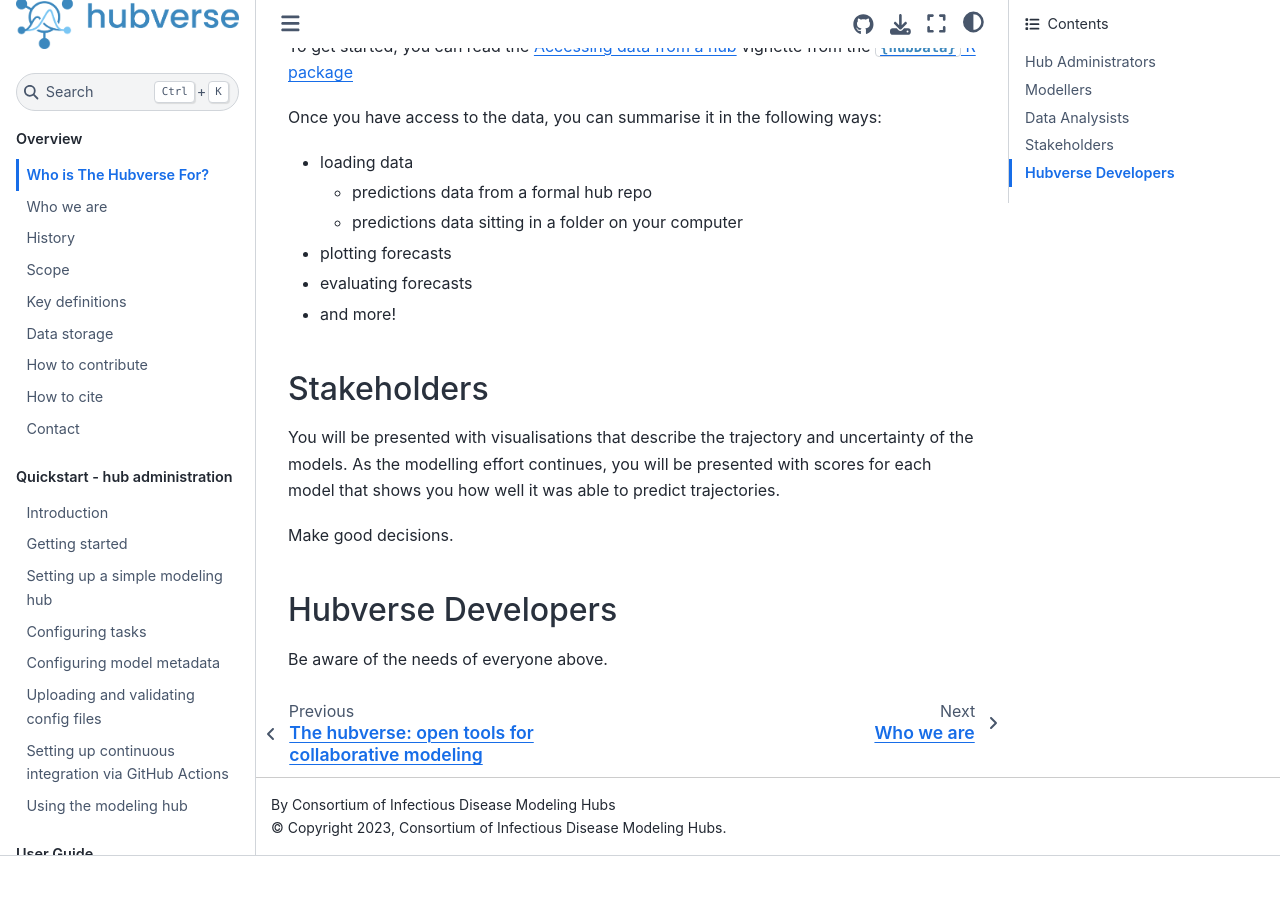
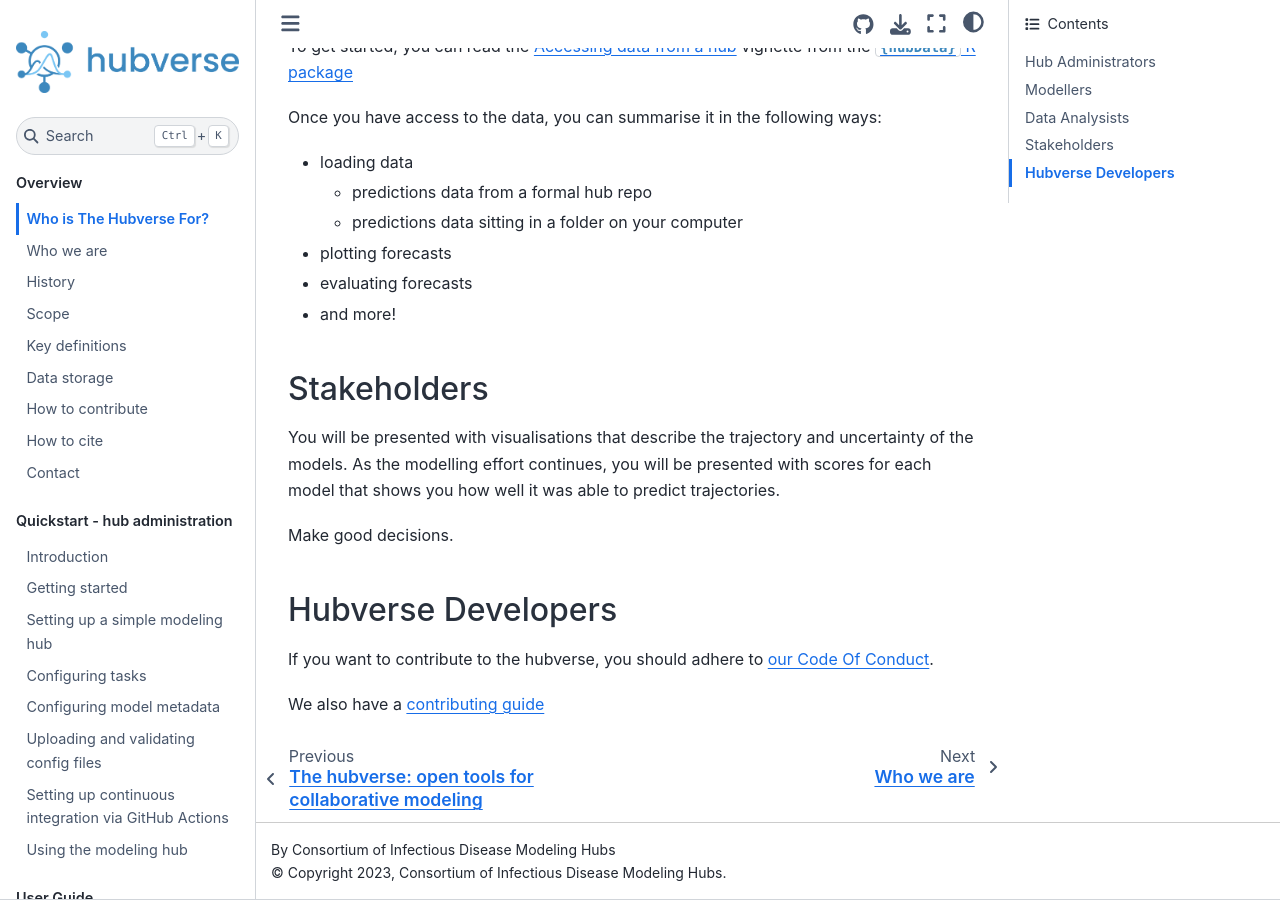
Before and after one commit to hubverse-org/hubDocs, a Sphinx documentation site: the page built from docs/source/overview/who-uses-hubverse.md, in a window 1280 px wide and 900 px high, scrolled down 1497 px. Built offline with Sphinx 7.4.7 and the Sphinx Book theme 1.1.4, drawn with Linux system fonts in a browser that asks for light colours; comment, search, counter and statistics services are not loaded; before the commit the page ends 2353 px from its top, so only the background shows below that.

Commit message:
attempt to address nick and evan concerns

```diff
--- a/docs/source/overview/who-uses-hubverse.md
+++ b/docs/source/overview/who-uses-hubverse.md
@@ -65,4 +65,6 @@
 
 ## Hubverse Developers
 
-Be aware of the needs of everyone above.
+If you want to contribute to the hubverse, you should adhere to [our Code Of Conduct](https://hubverse-org.github.io/hubDevs/CODE_OF_CONDUCT.html).
+
+We also have a [contributing guide](contribute.md)
```
Also changed, not shown: docs/source/index.md (+7 -1 lines).
